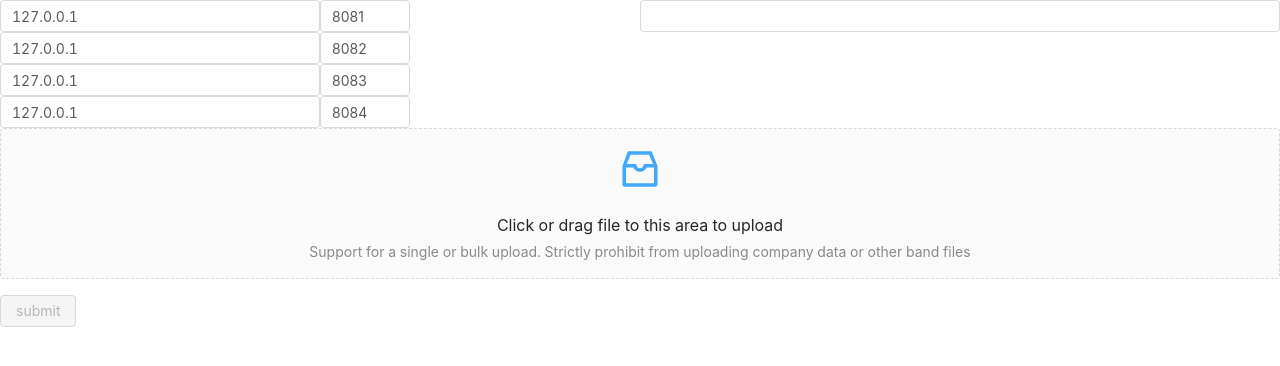
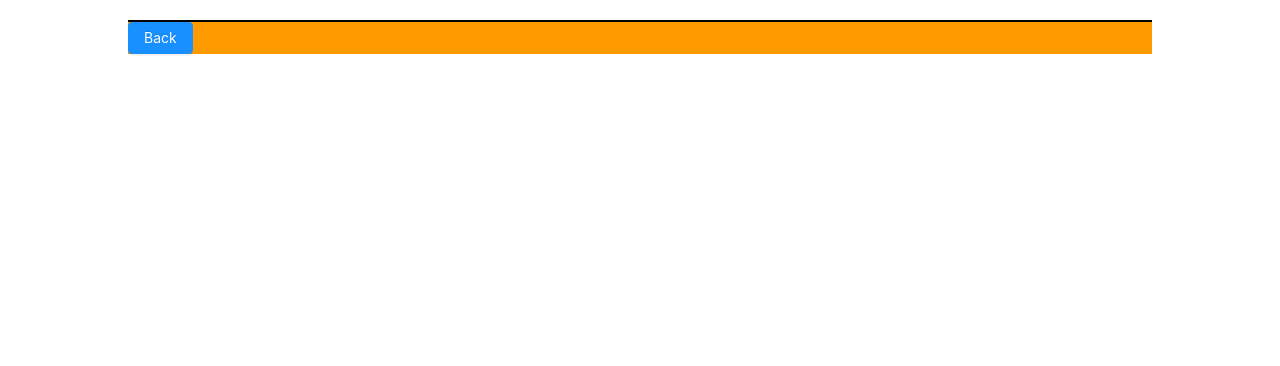
Before and after one commit to 19A/hvm-contract-deploy, a React app: page /back in a window 1280 px wide. Shown: the top 366 px of the page. Built offline with nearby package versions, Linux system fonts and the light colour scheme.

Commit message:
待验证

```diff
--- a/package.json
+++ b/package.json
@@ -51,6 +51,7 @@
     "react-app-polyfill": "^1.0.6",
     "react-dev-utils": "^10.2.1",
     "react-dom": "^16.13.1",
+    "react-router-dom": "^5.2.0",
     "resolve": "1.15.0",
     "resolve-url-loader": "3.1.1",
     "sass-loader": "8.0.2",
--- a/src/App.js
+++ b/src/App.js
@@ -1,123 +1,19 @@
 import React, { Component } from 'react';
-import {Row, Col, Input, Button, message} from 'antd';
-import $ from 'jquery';
-// import logo from './logo.svg';
-// import './App.css';
-
-import Form from './component/Form';
-import File from './component/File';
+import { BrowserRouter, Switch, Route, Redirect } from 'react-router-dom';
+import Config from './component/Config';
+import Back from './component/Back';
 class App extends Component {
-
-  state={
-    fileList:[],
-    uploading: false,
-    ipList: [
-      '127.0.0.1:8081',
-      '127.0.0.1:8082',
-      '127.0.0.1:8083',
-      '127.0.0.1:8084',
-    ],
-  }
-
-  handleUpload = () => {
-    const { fileList,ipList } = this.state;
-    const formData = new FormData();
-    fileList.forEach(file => {
-      formData.append('files[]', file);
-    });
-
-    this.setState({
-      uploading: true,
-    });
-    let param = {
-      ipList,
-      fileList:formData
-    }
-    $.ajax({
-      url:'https://www.mocky.io/v2/5cc8019d300000980a055e76',
-      method:'POST',
-      data: param,
-      processData:false,
-      success:()=>{
-        this.setState({
-                fileList: [],
-                uploading: false,
-              });
-        message.success('upload successfully.');
-      },
-      error: () => {
-          this.setState({
-            uploading: false,
-          });
-          message.error('upload failed.');
-        },
-    })
-    // You can use any AJAX library you like
-    // reqwest({
-    //   url: 'https://www.mocky.io/v2/5cc8019d300000980a055e76',
-    //   method: 'post',
-    //   processData: false,
-    //   data: formData,
-    //   success: () => {
-    //     this.setState({
-    //       fileList: [],
-    //       uploading: false,
-    //     });
-    //     message.success('upload successfully.');
-    //   },
-    //   error: () => {
-    //     this.setState({
-    //       uploading: false,
-    //     });
-    //     message.error('upload failed.');
-    //   },
-    // });
-
-
-  };
-
-  getFileList = (fileList) => {
-    this.setState({fileList});
-  }
-
-  getIpData = (ipList) => {
-    this.setState({ipList});
-  }
-
-  checkData = () => {
-    const { fileList,ipList } = this.state;
-    if (fileList.length === 0) {
-      return true
-    }else if(!ipList){
-      return true
-    }
-    return false
-  }
-
   render(){
-    const { fileList, uploading, ipList } = this.state;
-    return ( <div className = "App" >
-      <Row>
-        <Col span={12}>
-          <Form getIpData={this.getIpData} ipList={ipList}/>
-        </Col>
-        <Col span={12}>
-          <Input type='textarea' />
-        </Col>
-      </Row>
-      <File
-        getFileList={this.getFileList}
-      />
-      <Button
-          type="primary"
-          onClick={this.handleUpload}
-          disabled={this.checkData()}
-          loading={uploading}
-          style={{ marginTop: 16 }}
-        >
-          {uploading ? 'loding' : 'submit'}
-        </Button>
-      </div>
+    return (
+      <BrowserRouter>
+        <div className = "App">
+          <Switch>
+            <Route path='/config' component={Config}></Route>
+            <Route path='/back' component={Back}></Route>
+            <Redirect to='/config'/>
+          </Switch>
+        </div>
+      </BrowserRouter>
     );
   }
 }
--- /dev/null
+++ b/src/component/Back.jsx
@@ -0,0 +1,42 @@
+import React, { Component } from 'react';
+import { Row, Col, Input, Button, message } from 'antd';
+import { BrowserRouter, Switch, Route, Redirect } from 'react-router-dom';
+// import style from './Back.less';
+// var dom = [];
+export default class Back extends Component {
+  state = {
+    fileData:window.fileData || null
+  }
+
+  renderCycleData = (data) => {
+    for (var k in data){
+      if(typeof data[k] === 'object'){
+        this.renderCycleData(data[k]);
+      }else{
+        dom.push(<div><span>{k}:{data[k]}</span></div>)
+      }
+    }
+    return (<div>{dom}</div>)
+  }
+
+  renderData = () => {
+    const {fileData} = this.state;
+    if(!fileData) return;
+    return this.renderCycleData(fileData);
+  }
+
+  render() {
+    return (
+      <div className="back" style={{width:'80%',margin:'20px auto',background:'#f90'}}>
+        <div className="text" style={{width:'100%',border:'1px solid #000'}}>
+          {this.renderData()}
+        </div>
+        <Row>
+          <Button type='primary' onClick={()=>{this.props.history.push('/config')}}>
+            Back
+          </Button>
+        </Row>
+      </div>
+    );
+  }
+}
--- /dev/null
+++ b/src/component/Back.less
@@ -0,0 +1,6 @@
+.back{
+  width: 80%;
+  height: 50%;
+  border: 1px solid #000;
+  margin:0 10%;
+}
--- /dev/null
+++ b/src/component/Config.jsx
@@ -0,0 +1,132 @@
+import React, { Component } from 'react';
+import { Row, Col, Input, Button, message } from 'antd';
+import { BrowserRouter, Switch, Route, Redirect } from 'react-router-dom';
+import $ from 'jquery';
+import Form from './Form';
+import File from './File';
+
+export default class Config extends Component {
+  state = {
+    fileList: [],
+    uploading: false,
+    ipList: [
+      '127.0.0.1:8081',
+      '127.0.0.1:8082',
+      '127.0.0.1:8083',
+      '127.0.0.1:8084',
+    ],
+  }
+
+  handleUpload = () => {
+    const { fileList, ipList } = this.state;
+    const formData = new FormData();
+    fileList.forEach(file => {
+      formData.append('files[]', file);
+    });
+
+    this.setState({
+      uploading: true,
+    });
+    let that = this;
+    formData.append('ipList', ipList);
+    console.log(fileList, 'form', formData);
+    $.ajax({
+      url: 'https://www.mocky.io/v2/5cc8019d300000980a055e76',
+      type: 'POST',
+      data: formData,
+      contentType: false,
+      processData: false,
+      dataType: 'json',
+      // contentType:"multipart/form-data",
+
+      // data: JSON.stringify(param),
+      // contentType: "application/json; charset=UTF-8",
+
+      // // processData:false,
+      success: function (res) {
+        console.log('success', res);
+        that.setState({
+          fileList: [],
+          uploading: false,
+        });
+        window.fileData = {data:res};
+        that.props.history.push('/back');
+        message.success('upload successfully.');
+      },
+      error: function () {
+        that.setState({
+          uploading: false,
+        });
+        message.error('upload failed.');
+      },
+    })
+    // You can use any AJAX library you like
+    // reqwest({
+    //   url: 'https://www.mocky.io/v2/5cc8019d300000980a055e76',
+    //   method: 'post',
+    //   processData: false,
+    //   data: formData,
+    //   success: () => {
+    //     this.setState({
+    //       fileList: [],
+    //       uploading: false,
+    //     });
+    //     message.success('upload successfully.');
+    //   },
+    //   error: () => {
+    //     this.setState({
+    //       uploading: false,
+    //     });
+    //     message.error('upload failed.');
+    //   },
+    // });
+
+
+  };
+
+  getFileList = (fileList) => {
+    this.setState({ fileList });
+  }
+
+  getIpData = (ipList) => {
+    this.setState({ ipList });
+  }
+
+  checkData = () => {
+    const { fileList, ipList } = this.state;
+    if (fileList.length === 0) {
+      return true
+    } else if (!ipList) {
+      return true
+    }
+    return false
+  }
+
+  render() {
+    const { fileList, uploading, ipList } = this.state;
+    return (
+      <div className="App" >
+        <Row>
+          <Col span={12}>
+            <Form getIpData={this.getIpData} ipList={ipList} />
+          </Col>
+          <Col span={12}>
+            <Input type='textarea' />
+          </Col>
+        </Row>
+        <File
+          getFileList={this.getFileList}
+        />
+        <Button
+          type="primary"
+          onClick={this.handleUpload}
+          disabled={this.checkData()}
+          loading={uploading}
+          style={{ marginTop: 16 }}
+        >
+          {uploading ? 'loding' : 'submit'}
+        </Button>
+      </div>
+    );
+  }
+}
```
Also changed, not shown: 2 other files (tests, documents, lock files or other folders).
